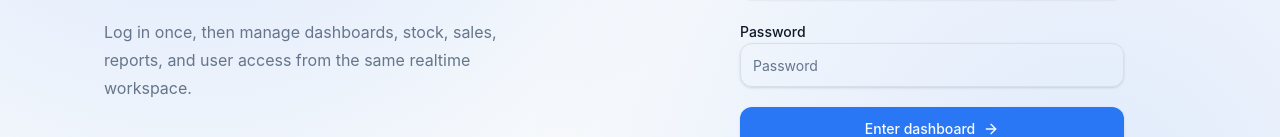
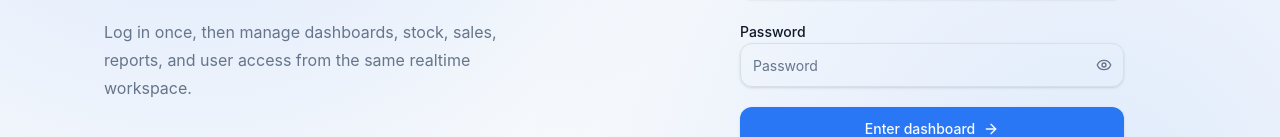
Before and after one commit to hakalukidev/ERP-System-Muaz-Technology, a Next.js app: page / in a window 1280 px wide. Shown: the part 427-564 px from the top of the page. Built offline with nearby package versions, Linux system fonts and the light colour scheme; no server answers; the database is empty.

Commit message:
update login screen

```diff
--- a/src/components/auth/LoginScreen.tsx
+++ b/src/components/auth/LoginScreen.tsx
@@ -3,7 +3,7 @@
 import { useEffect, useState } from 'react'
 import Image from 'next/image'
 import { useRouter } from 'next/navigation'
-import { ArrowRight, LockKeyhole, Smartphone, Users } from 'lucide-react'
+import { ArrowRight, Eye, EyeOff, LockKeyhole, Smartphone, Users } from 'lucide-react'
 
 import { ThemeToggle } from '@/components/theme-toggle'
 import { Button } from '@/components/ui/button'
@@ -15,6 +15,7 @@
   const { currentUser, loading, login } = useERP()
   const [identifier, setIdentifier] = useState('')
   const [password, setPassword] = useState('')
+  const [showPassword, setShowPassword] = useState(false)
   const [submitting, setSubmitting] = useState(false)
   const [error, setError] = useState<string | null>(null)
 
@@ -106,15 +107,26 @@
 
               <div className="space-y-2">
                 <label className="text-sm font-medium text-foreground">Password</label>
+                <div className="relative">
                   <Input
                     value={password}
                     onChange={(event) => setPassword(event.target.value)}
-                  type="password"
+                    type={showPassword ? 'text' : 'password'}
                     placeholder="Password"
                     autoComplete="current-password"
-                  className="h-11 rounded-xl"
+                    className="h-11 rounded-xl pr-10"
                     required
                   />
+                  <button
+                    type="button"
+                    onClick={() => setShowPassword((current) => !current)}
+                    className="absolute right-3 top-1/2 -translate-y-1/2 text-muted-foreground hover:text-foreground"
+                    aria-label={showPassword ? 'Hide password' : 'Show password'}
+                    tabIndex={-1}
+                  >
+                    {showPassword ? <EyeOff className="h-4 w-4" /> : <Eye className="h-4 w-4" />}
+                  </button>
+                </div>
               </div>
 
               {error ? <p className="text-sm text-rose-600 dark:text-rose-400">{error}</p> : null}
```
Lines whose indentation alone changed are shown as unchanged.
